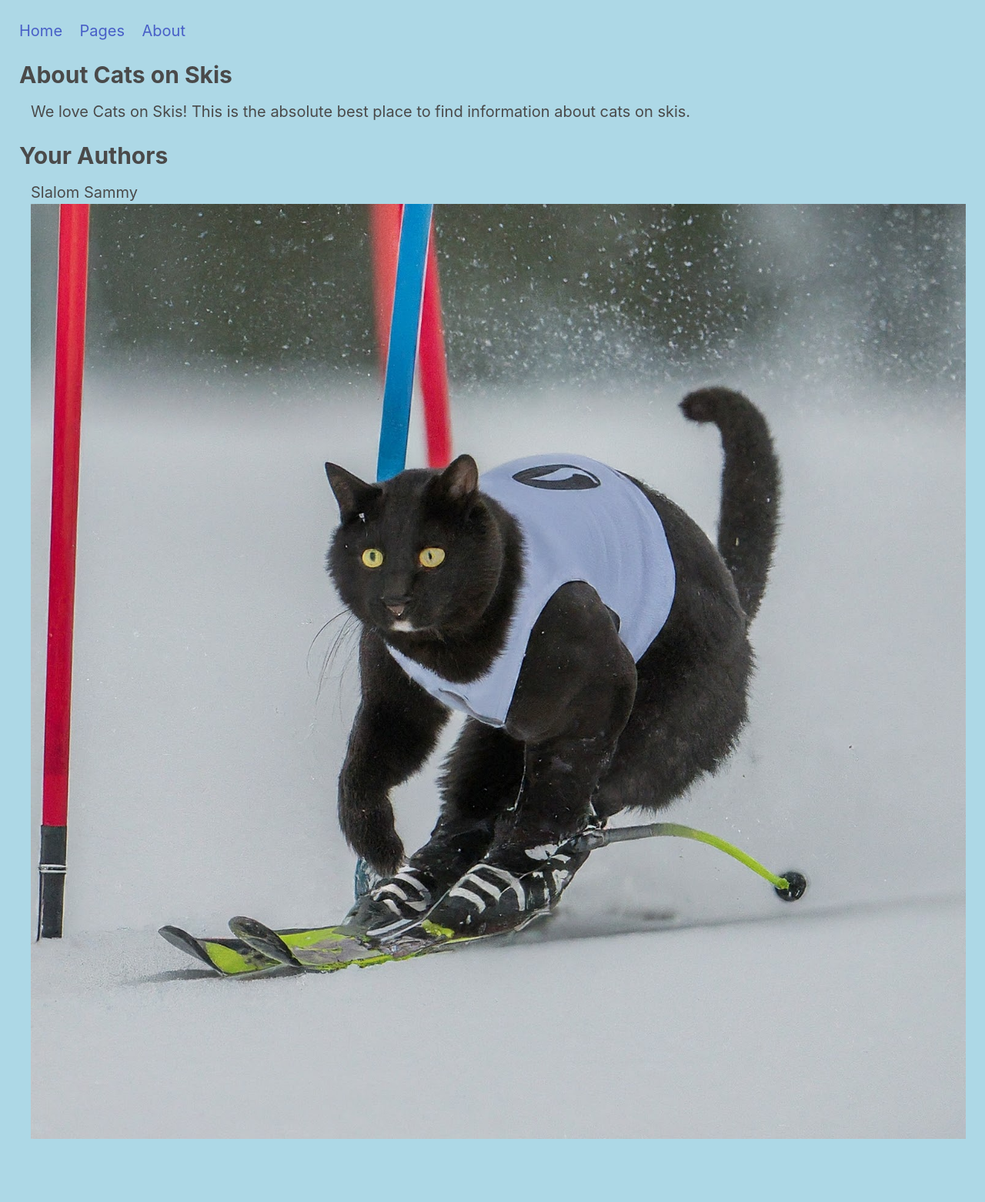
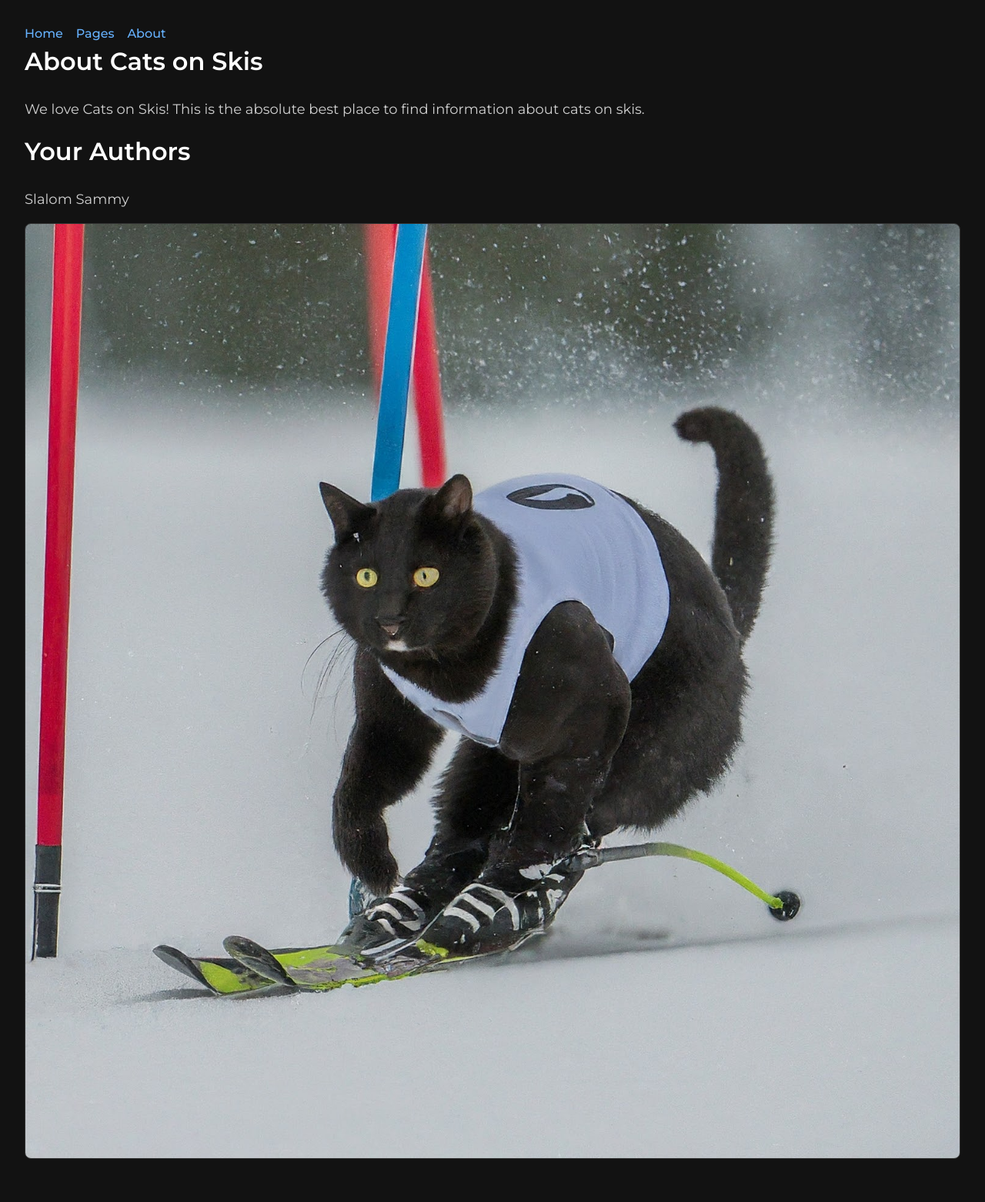
Before and after one commit to abdulnafaysaleem/flask_cat_app, a Flask app: page /about in a window 1280 px wide. Shown: the whole page at 77% size. Before the commit the page ends 1480 px from the top, so only its background shows below. Run offline with Flask 3, Linux system fonts and the light colour scheme.

Commit message:
Update style.css

```diff
--- a/flaskr/static/style.css
+++ b/flaskr/static/style.css
@@ -1,21 +1,75 @@
 @import "https://cdn.jsdelivr.net/npm/bulma@0.9.4/css/bulma.min.css";
+@import url('https://fonts.googleapis.com/css2?family=Archivo:ital,wght@0,100..900;1,100..900&family=Montserrat:ital,wght@0,100..900;1,100..900&display=swap');
 
-html {
-    margin: 25px;
-    background-color: lightblue;
-    font-family: verdana;
-    font-size: 20px;
+html, body {
+    margin: 0;
+    padding: 0;
+    background-color: #121212;
+    font-family: 'Montserrat', sans-serif;
+    color: #f0f0f0;
+}
+
+body {
+    padding: 2rem;
+}
+
+a {
+    text-decoration: none;
+    color: #66b2ff;
+    font-weight: 500;
+    transition: all 0.2s ease-in-out;
+}
+
+a:hover {
+    color: #ffffff;
+    text-decoration: underline;
+}
+
+.navbar {
+    display: flex;
+    justify-content: center;
+    gap: 2rem;
+    padding: 1rem 2rem;
+    background-color: #1f1f1f;
+    border-radius: 10px;
+    box-shadow: 0 4px 10px rgba(0, 0, 0, 0.3);
+    margin-bottom: 2.5rem;
+}
+
+.container {
+    max-width: 800px;
+    margin: 0 auto;
+    background-color: #1e1e1e;
+    padding: 2rem;
+    border-radius: 12px;
+    box-shadow: 0 4px 12px rgba(0, 0, 0, 0.4);
 }
 
 h3 {
-    margin-top: 20px;
-    background-color: lightblue;
-    font-size: 30px;
-    font-weight: bolder;
+    font-size: 2rem;
+    font-weight: 600;
+    color: #ffffff;
+    margin-bottom: 1.5rem;
 }
 
 p {
-    margin-top: 10px;
-    margin-left: 15px;
-    background-color: lightblue;
+    font-size: 1.125rem;
+    margin-bottom: 1rem;
+    line-height: 1.6;
+    color: #d0d0d0;
 }
+
+ul {
+    list-style-type: disc;
+    padding-left: 1.5rem;
+    margin-top: 1rem;
+    color: #e0e0e0;
+}
+
+img {
+    max-width: 100%;
+    height: auto;
+    margin-top: 1rem;
+    border-radius: 8px;
+    border: 1px solid #333;
+}
```
